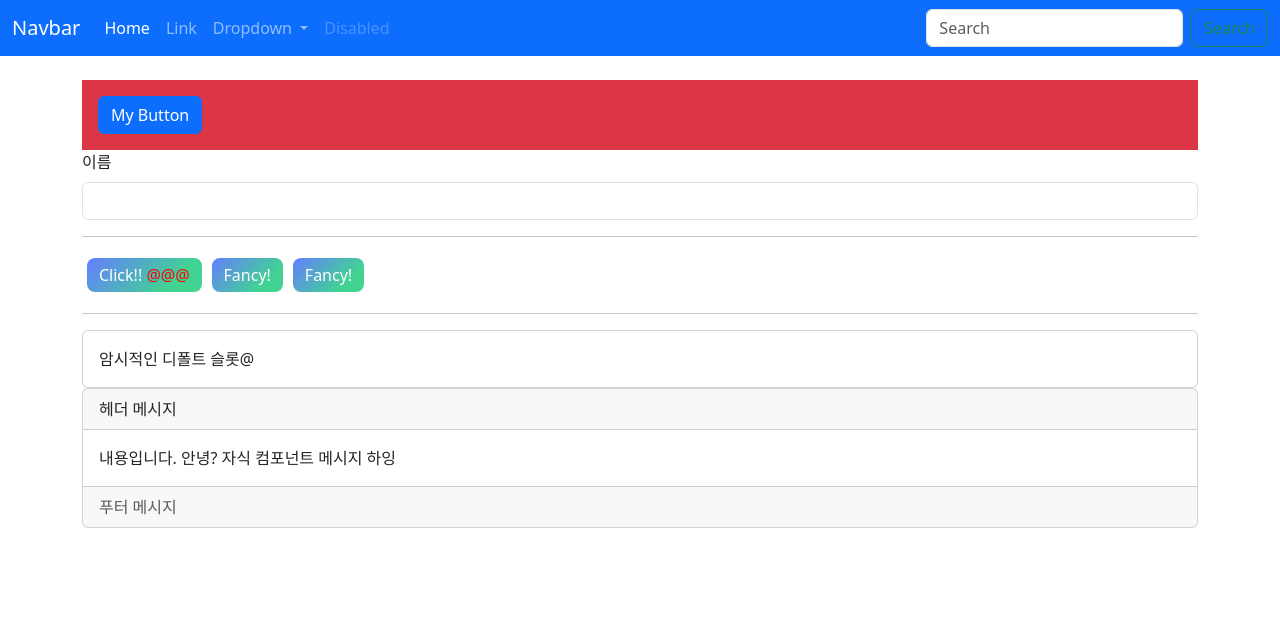
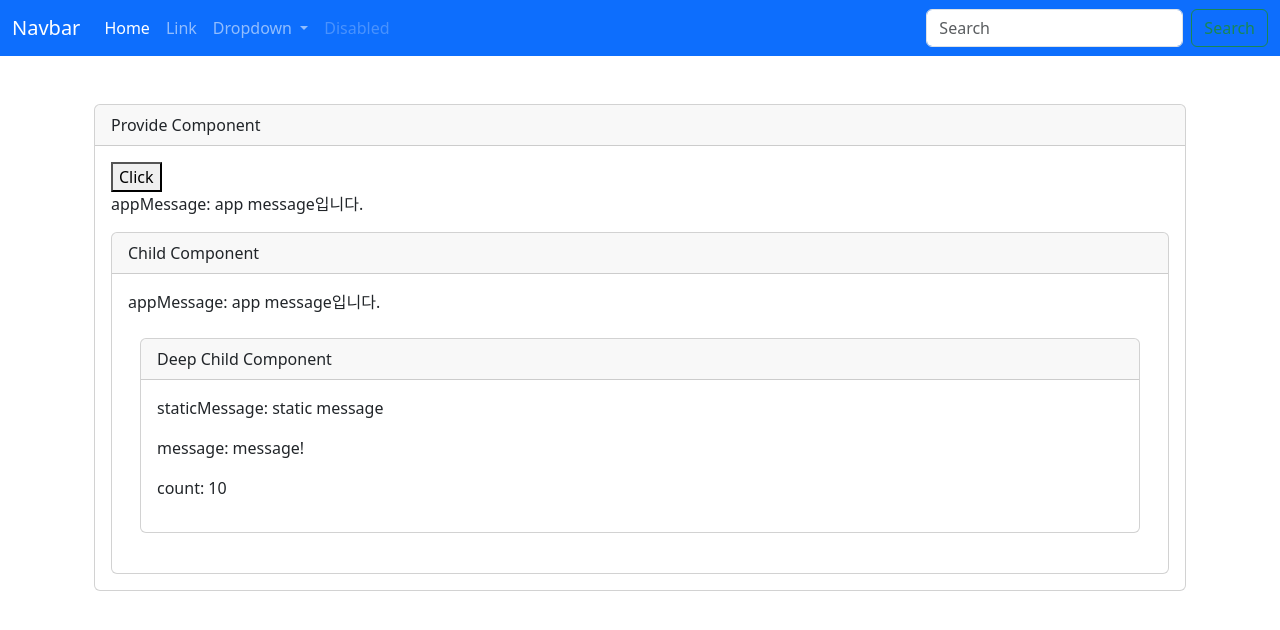
Before and after one commit to fromnowwon/infl-vue3-master-basic, a Vue app: page / in a window 1280 px wide. Shown: the top 630 px of the page. Built offline with nearby package versions, Linux system fonts and the light colour scheme.

Commit message:
05_컴포넌트 기초+심화_07_Provide, Inject

```diff
--- /dev/null
+++ b/src/components/Child.vue
@@ -0,0 +1,28 @@
+<template>
+	<div class="card">
+		<div class="card-header">Child Component</div>
+		<div class="card-body">
+			appMessage: {{ appMessage }}
+			<DeepChild></DeepChild>
+		</div>
+	</div>
+</template>
+
+<script>
+import { inject } from 'vue';
+import DeepChild from './DeepChild.vue';
+export default {
+	components: {
+		DeepChild,
+	},
+	setup() {
+		const appMessage = inject('app-message');
+		return {
+			DeepChild,
+			appMessage,
+		};
+	},
+};
+</script>
+
+<style lang="scss" scoped></style>
--- /dev/null
+++ b/src/components/DeepChild.vue
@@ -0,0 +1,32 @@
+<template>
+	<div class="container py-4">
+		<div class="card">
+			<div class="card-header">Deep Child Component</div>
+			<div class="card-body">
+				<p>staticMessage: {{ staticMessage }}</p>
+				<p>message: {{ message }}</p>
+				<p>count: {{ count }}</p>
+			</div>
+		</div>
+	</div>
+</template>
+
+<script>
+import { inject } from 'vue';
+export default {
+	setup() {
+		const staticMessage = inject('static-message', 'default-message');
+		const { message, updateMessage } = inject('message');
+		const count = inject('count');
+		updateMessage('!');
+		message.value = message.value + '??';
+		return {
+			staticMessage,
+			message,
+			count,
+		};
+	},
+};
+</script>
+
+<style lang="scss" scoped></style>
--- /dev/null
+++ b/src/components/ProvideInject.vue
@@ -0,0 +1,44 @@
+<template>
+	<div class="container py-4">
+		<div class="card">
+			<div class="card-header">Provide Component</div>
+			<div class="card-body">
+				<button @click="count++">Click</button>
+				<p>appMessage: {{ appMessage }}</p>
+				<Child></Child>
+			</div>
+		</div>
+	</div>
+</template>
+
+<script>
+import { ref, provide, readonly, inject } from 'vue';
+import Child from './Child.vue';
+export default {
+	components: {
+		Child,
+	},
+	setup() {
+		const staticMessage = 'static message';
+		const message = ref('message');
+		const updateMessage = appendMessage => {
+			message.value = message.value + appendMessage;
+		};
+		const count = ref(10);
+
+		provide('static-message', staticMessage);
+		provide('message', { message: readonly(message), updateMessage });
+		provide('count', count);
+
+		const appMessage = inject('app-message');
+		const msg = inject('msg');
+		console.log('provided msg: ', msg);
+		return { count, appMessage };
+	},
+	mounted() {
+		console.log('mounted this.msg: ', this.msg);
+	},
+};
+</script>
+
+<style lang="scss" scoped></style>
--- a/src/components/TheView.vue
+++ b/src/components/TheView.vue
@@ -1,70 +1,19 @@
 <template>
-	<main>
+	<div>
 		<div class="container py-4">
-			<MyButton @click="sayHello" class="my-button"></MyButton>
-			<LabelInput label="이름" data-id="id입니다."></LabelInput>
-			<hr />
-			<FancyButton>
-				<!-- 슬롯 콘텐츠 -->
-				Click!!
-				<span style="color: red">@@@</span>
-			</FancyButton>
-			<FancyButton v-slot="{ fancyMessage }">
-				<!-- 슬롯 콘텐츠 -->
-				{{ fancyMessage }}
-			</FancyButton>
-			<FancyButton>
-				<template v-slot="{ fancyMessage }">
-					{{ fancyMessage }}
-				</template>
-			</FancyButton>
-			<hr />
-			<AppCard>
-				<!-- <template v-slot:default>내용입니다.</template> -->
-				암시적인 디폴트 슬롯@
-			</AppCard>
-			<AppCard>
-				<template #header="{ headerMessage }">
-					{{ headerMessage }}
-				</template>
-				<!-- <template #[slotArgs]>제목입니다.</template> -->
-				<template #default="{ childMessage, helloMessage }">
-					내용입니다. {{ message }} {{ childMessage }}
-					{{ helloMessage }}
-				</template>
-				<template #footer="{ footerMessage }">
-					{{ footerMessage }}
-				</template>
-			</AppCard>
+			<ProvideInject></ProvideInject>
 		</div>
-	</main>
+	</div>
 </template>
 
 <script>
-import { ref } from 'vue';
-import AppCard from './AppCard.vue';
-import MyButton from './MyButton.vue';
-import LabelInput from './LabelInput.vue';
-import FancyButton from './FancyButton.vue';
+import ProvideInject from './ProvideInject.vue';
 export default {
 	components: {
-		AppCard,
-		MyButton,
-		LabelInput,
-		FancyButton,
+		ProvideInject,
 	},
 	setup() {
-		const slotArgs = ref('header');
-		const message = ref('안녕?');
-		const sayHello = () => {
-			alert('안녕하세요.');
-		};
-
-		return {
-			sayHello,
-			slotArgs,
-			message,
-		};
+		return { ProvideInject };
 	},
 };
 </script>
--- a/src/main.js
+++ b/src/main.js
@@ -7,6 +7,9 @@
 // 전역 컴포넌트
 // app.component('AppCard', AppCard);
 
+app.config.globalProperties.msg = 'Hello';
+app.provide('msg', 'msg provide입니다.');
+app.provide('app-message', 'app message입니다.');
 app.mount('#app');
 
 import 'bootstrap/dist/js/bootstrap.js';
```
Also changed, not shown: src/components/Example.vue (added, +72 -0 lines).
